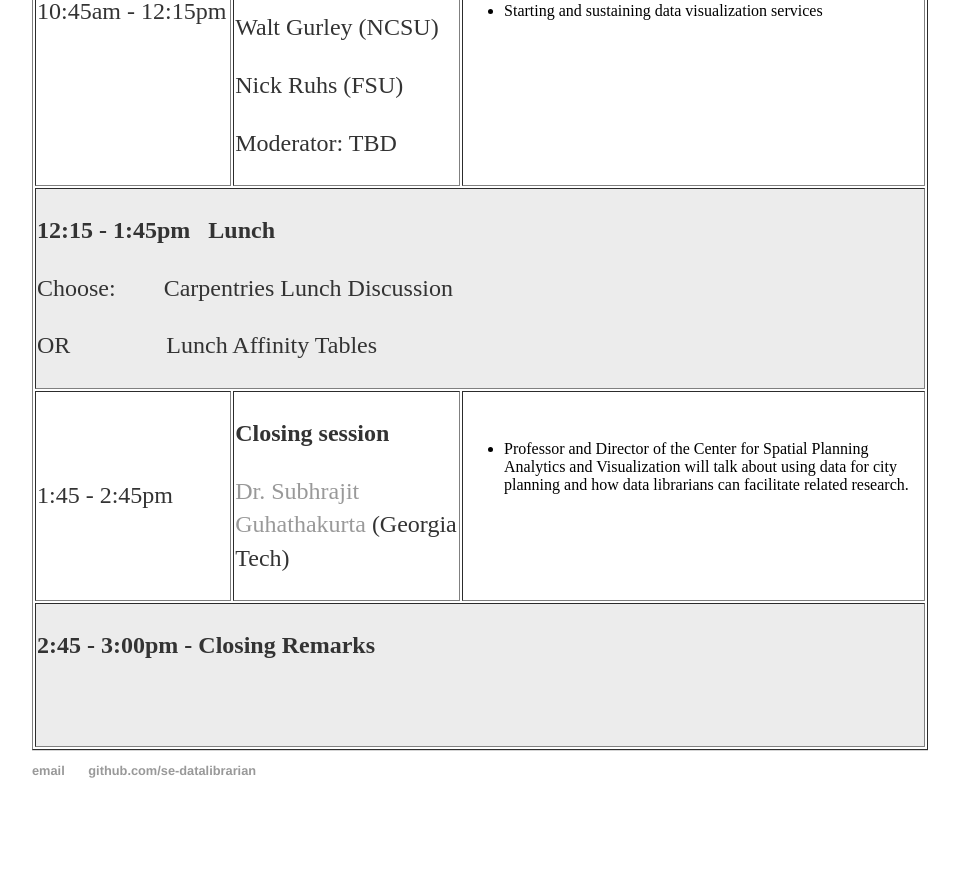
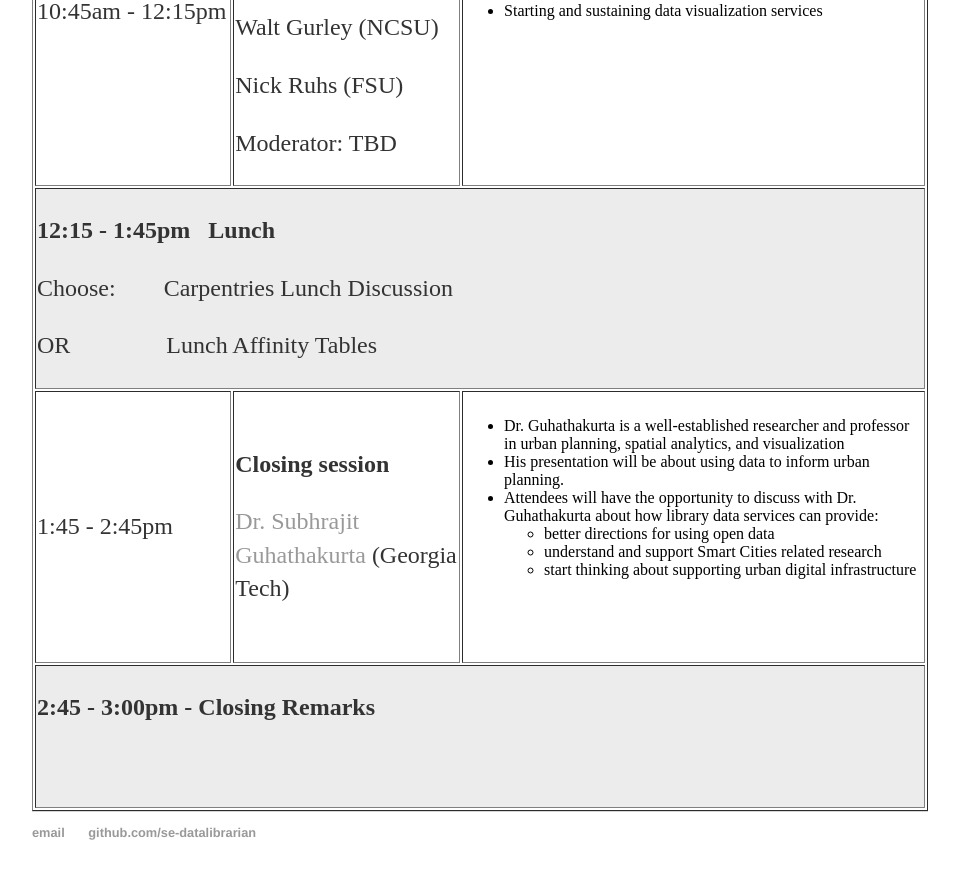
Before and after one commit to se-datalibrarian/test, a Jekyll site: the page built from program/index.html, in a window 1280 px wide and 900 px high, scrolled down 3314 px. Shown: the top 879 px of the window, without its empty margins (160-1119 px from the left). Built offline with Jekyll 4.4.1, drawn with Linux system fonts in a browser that asks for light colours; before the commit the page ends 4152 px from its top, so only the background shows below that.

Commit message:
Updated via the Open Science Framework

```diff
--- a/program/index.html
+++ b/program/index.html
@@ -217,7 +217,12 @@ title:  Program for the SE Data Librarian Symposium
 <p><a href="https://planning.gatech.edu/subhrajit-subhro-guhathakurta">Dr. Subhrajit Guhathakurta</a> (Georgia Tech)</p>
 </td>
 <td width="279">
-<p><ul><li>Professor and Director of the Center for Spatial Planning Analytics and Visualization will talk about using data for city planning and how data librarians can facilitate related research.</li></ul></p>
+<p><ul><li>Dr. Guhathakurta is a well-established researcher and professor in urban planning, spatial analytics, and visualization</li>
+<li>His presentation will be about using data to inform urban planning.</li>
+<li>Attendees will have the opportunity to discuss with Dr. Guhathakurta about how library data services can provide:<UL><LI>
+better directions for using open data</li><li>
+understand and support Smart Cities related research</li><li>
+start thinking about supporting urban digital infrastructure</li></ul> </ul></p>
 <p>&nbsp;</p>
 </td>
 </tr>
```
